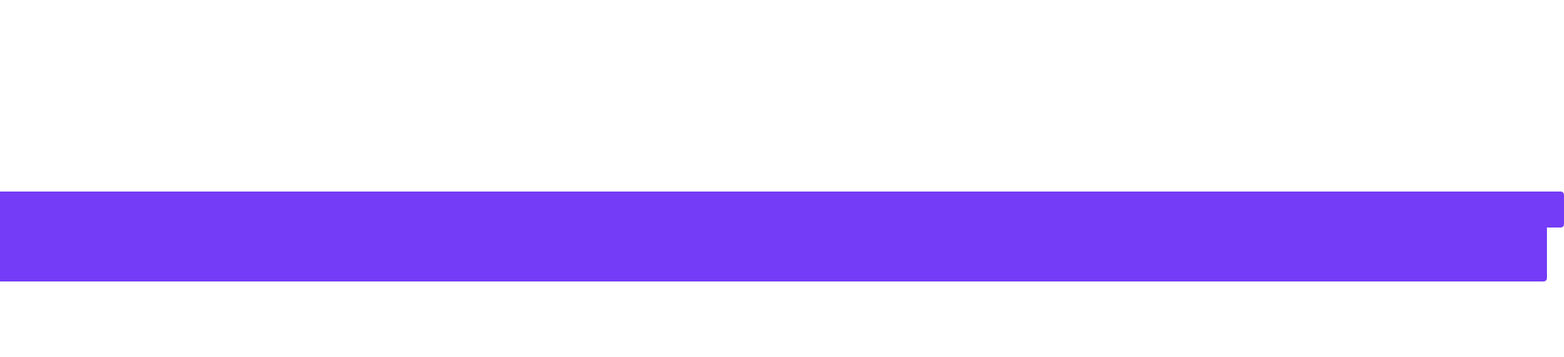
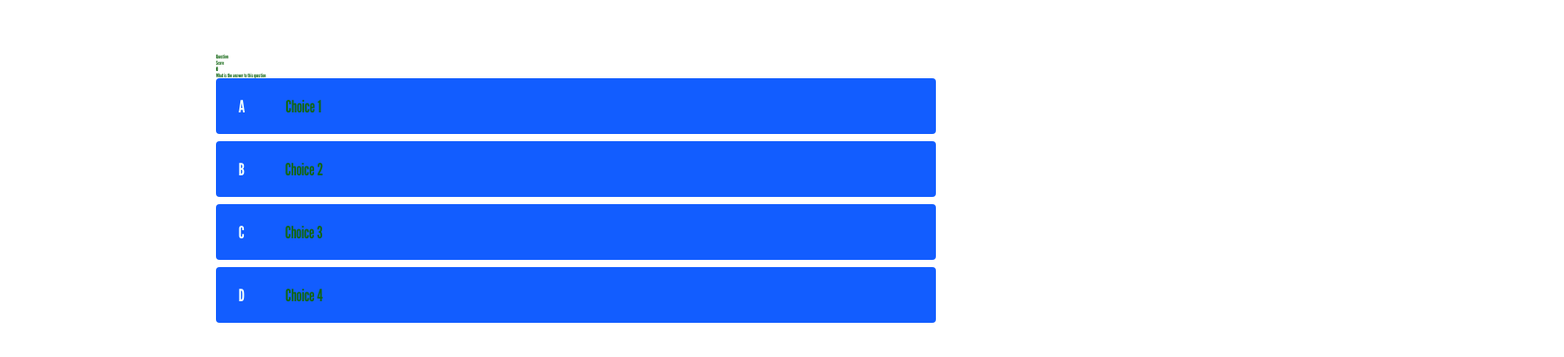
Before and after one commit to clundi01/cynthia-trivia-quiz, a plain HTML site: page game.html in a window 1280 px wide. Shown: the part 187-584 px from the top of the page at 90% size, 1738 px wide, since content can reach past the window. Drawn offline with nearby package versions, Linux system fonts and the light colour scheme; a web font is replaced by a local one.

Commit message:
Button Set
trying to figure out the button set

```diff
--- a/game.css
+++ b/game.css
@@ -1,5 +1,5 @@
 body {
-    color:rgb(231, 231, 241)
+    color:rgb(18, 102, 18)
 
 }
 
@@ -8,7 +8,7 @@ body {
     margin-bottom: 0.8rem;
     width: 100%;
     border-radius: 4px;
-    background: #743cf6;
+    background: rgb(18, 93, 255);
     font-size: 3rem;
     min-width: 80rem;
 }
@@ -18,3 +18,19 @@ body {
     transform: scale(1.02);
     transform: transform 100ms;
 }
+
+.choice-prefix {
+    padding: 2rem 2.5rem;
+    color:azure
+}
+
+.choice-text{
+    padding: 2rem;
+    width: 100%;
+}
+
+@media  screen and (max-width: 768px) {
+    .choice-container {
+        min-width: 40rem
+    }
+}
--- a/style.css
+++ b/style.css
@@ -4,7 +4,7 @@
     box-sizing: border-box;
     margin: 0;
     padding: 0;
-    font-size: 25px;
+    font-size: 62.5%;
     font-family: 'League Gothic', sans-serif;
 }
 
@@ -51,6 +51,7 @@
     text-decoration: none;
     color: rgb(28, 26, 26);
     background: linear-gradient(90deg, #3f87a6, #ebf8e1, #f69d3c) 0%;
+    border-radius: 2px;
 }
 
 .btn:hover {
@@ -63,6 +64,6 @@
     transform: none;
 }
 
-/* #highscore-btn {
-    background:
-} */
+#highscore-btn {
+    background: linear-gradient(90deg, #3f87a6, #ebf8e1, #f69d3c) 0%;
+}
```
Also changed, not shown: game.html (+4 -4 lines), game.js (added), 1 other file.
